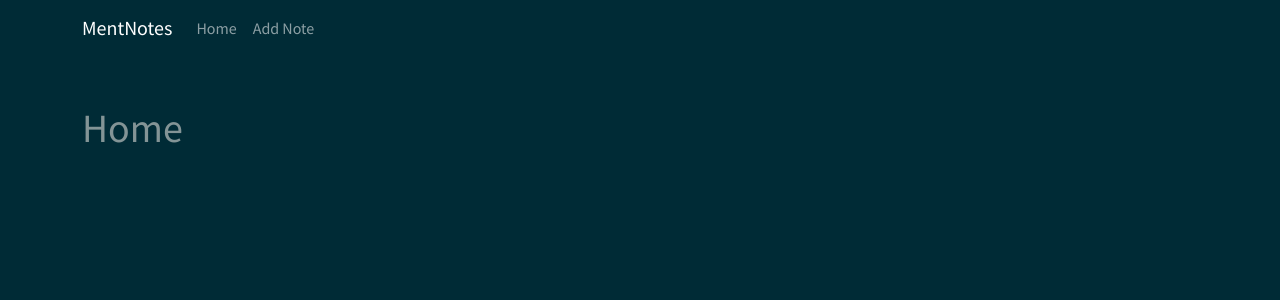
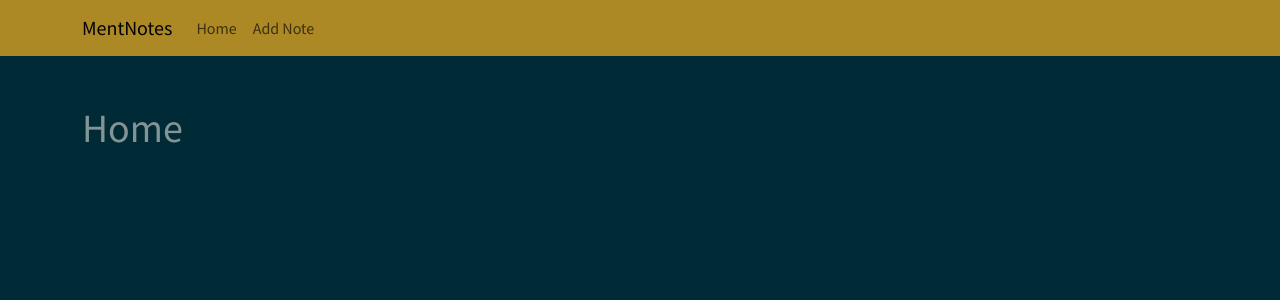
Before and after one commit to HananM93/frontend-react, a React (Create React App) app: page / in a window 1280 px wide. Shown: the top 300 px of the page. Built offline with nearby package versions, Linux system fonts and the light colour scheme; no server answers.

Commit message:
updated header

```diff
--- a/src/components/Header.js
+++ b/src/components/Header.js
@@ -5,7 +5,7 @@ import { Nav, Navbar, Container} from 'react-bootstrap'
 const Header = () => {
   return (
     <div>
-      <Navbar className="color-nav" variant="dark">
+      <Navbar style={{backgroundColor: "rgb(173, 137, 38)"}}>
         <Container>
           <Navbar.Brand href="/">MentNotes</Navbar.Brand>
           <Navbar.Toggle aria-controls="basic-navbar-nav" />
@@ -24,26 +24,3 @@ const Header = () => {
 };
 
 export default Header;
-
-// import { Link } from "react-router-dom";
-
-// function Header(props) {
-//   return (
-//     <nav className="nav">
-//       <Link to="/">
-//         <div>Notes App</div>
-//       </Link>
-//       <Link to="/">
-//         <div>Home</div>
-//       </Link>
-//       <Link to="/notes">
-//         <div>Notes</div>
-//       </Link>
-//       <Link to="/create">
-//         <div>Add Notes</div>
-//       </Link>
-//     </nav>
-//   );
-// }
-
-// export default Header;
--- a/src/pages/Notes.js
+++ b/src/pages/Notes.js
@@ -2,7 +2,6 @@
 // import { Card, Container } from "react-bootstrap";
 import { useParams, useNavigate } from "react-router";
 import { useState } from "react";
-// import List from "./List";
 
 const Notes = ({ notes, updateNotes, deleteNotes }) => {
   const { id } = useParams();
@@ -20,12 +19,12 @@ const Notes = ({ notes, updateNotes, deleteNotes }) => {
   const handleSubmit = (evt) => {
     evt.preventDefault();
     updateNotes(editForm, id);
-    navigate("/");
+    navigate("/create");
   };
 
   const removeNote = () => {
     deleteNotes(id);
-    navigate("/");
+    navigate("/create");
   };
   return (
     <div >
```
